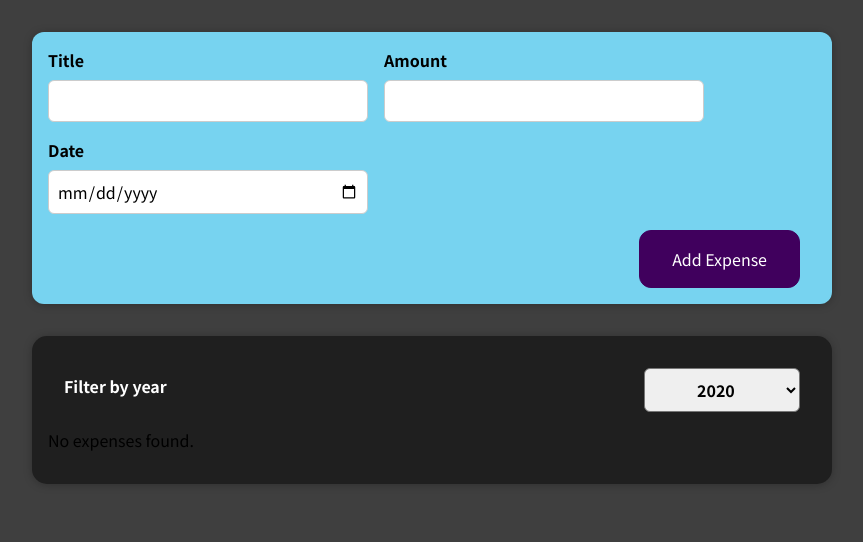
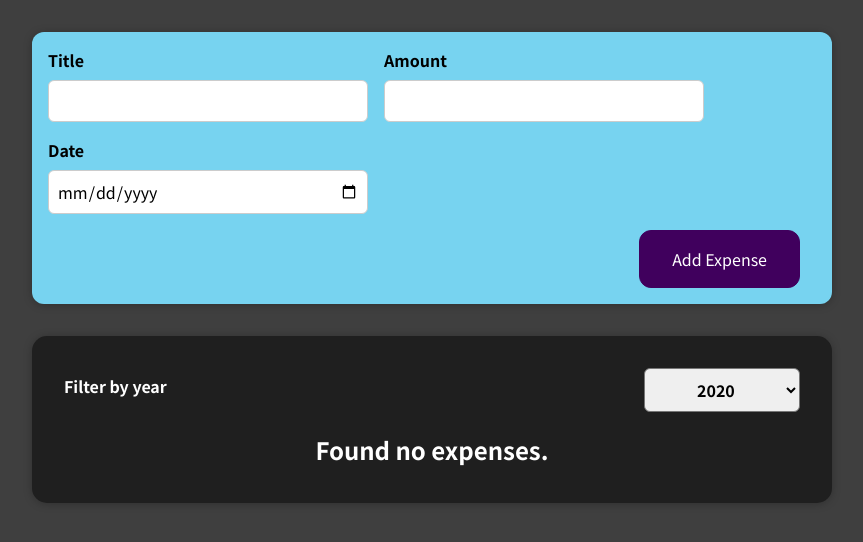
Before and after one commit to Zeusslayer/React_JS, a React (Create React App) app in the folder 03-first-react-app-lists/: page / in a window 1280 px wide. Shown: the top 542 px of the page, without its empty margins (208-1071 px from the left). Built offline with nearby package versions, Linux system fonts and the light colour scheme.

Commit message:
Conditional return statements

```diff
--- a/03-first-react-app-lists/src/components/Expenses/ExpenseItem.js
+++ b/03-first-react-app-lists/src/components/Expenses/ExpenseItem.js
@@ -9,6 +9,7 @@
 //you can add operations inside the brackets
 const ExpenseItem = (props) => {
   return (
+    <li>
       <Card className="expense-item">
         <ExpenseDate date2={props.date} />
         <div className="expense-item__description">
@@ -16,6 +17,7 @@
           <div className="expense-item__price">NOK {props.amount}</div>
         </div>
       </Card>
+    </li>
   );
 };
 
--- a/03-first-react-app-lists/src/components/Expenses/Expenses.js
+++ b/03-first-react-app-lists/src/components/Expenses/Expenses.js
@@ -1,8 +1,8 @@
 import React, { useState } from "react";
-import ExpenseItem from "./ExpenseItem";
 import ExpensesFilter from "./ExpensesFilter";
 import Card from "../UI/Card";
 import "./Expenses.css";
+import ExpensesList from "./ExpensesList";
 
 const Expenses = (props) => {
   const [filteredYear, setFilteredYear] = useState("2020"); //default 2020, setFilteredYear sets the filteredYear.
@@ -16,20 +16,6 @@
     return expense.date.getFullYear().toString() === filteredYear;
   });
 
-  let expensesContent = <p>No expenses found.</p>;
-
-  if (filteredExpenses.length > 0) {
-    expensesContent = filteredExpenses.map((expense) => (
-      //instead of multiple ExpenseItem for each item, we dynamically mapped ExpenseItem for each element of the array
-      <ExpenseItem
-        key={expense.id}
-        title={expense.title}
-        amount={expense.amount}
-        date={expense.date}
-      />
-    ));
-  }
-
   return (
     <div>
       <Card className="expenses">
@@ -37,7 +23,7 @@
           selected={filteredYear}
           onChangeFilter={filterChangeHandler}
         />
-        {expensesContent}
+        <ExpensesList items={filteredExpenses} />
       </Card>
     </div>
   );
--- /dev/null
+++ b/03-first-react-app-lists/src/components/Expenses/ExpensesList.css
@@ -0,0 +1,9 @@
+.expenses-list {
+  list-style: none;
+  padding: 0;
+}
+
+.expenses-list__fallback {
+  color: white;
+  text-align: center;
+}
--- /dev/null
+++ b/03-first-react-app-lists/src/components/Expenses/ExpensesList.js
@@ -0,0 +1,25 @@
+import React from "react";
+import ExpenseItem from "./ExpenseItem";
+import "./ExpensesList.css";
+
+const ExpensesList = (props) => {
+  if (props.items.length === 0) {
+    return <h2 className="expenses-list__fallback">Found no expenses.</h2>;
+  }
+
+  return (
+    <ul className="expenses-list">
+      {props.items.map((expense) => (
+        //instead of multiple ExpenseItem for each item, we dynamically mapped ExpenseItem for each element of the array
+        <ExpenseItem
+          key={expense.id}
+          title={expense.title}
+          amount={expense.amount}
+          date={expense.date}
+        />
+      ))}
+    </ul>
+  );
+};
+
+export default ExpensesList;
```
Lines whose indentation alone changed are shown as unchanged.
